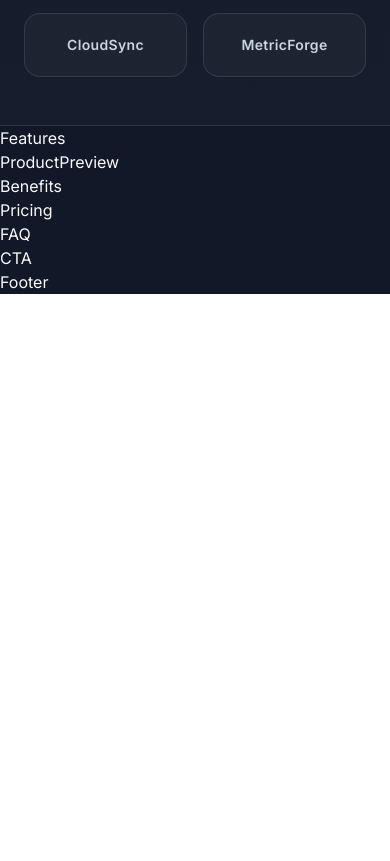
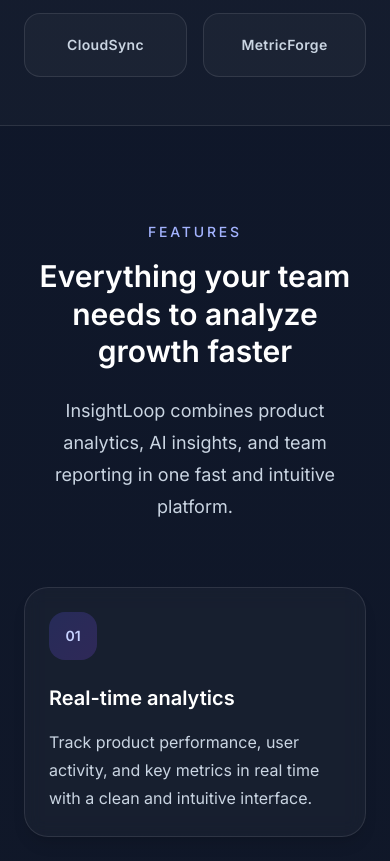
Before and after one commit to szymonbasiul/insightloop-saas-landing, a Next.js app: page / in a window 390 px wide. Shown: the part 2080-2941 px from the top of the page. Before the commit the page ends 2374 px from the top, so only its background shows below. Built offline with nearby package versions, Linux system fonts and the light colour scheme.

Commit message:
add features section with responsive cards

```diff
--- a/src/components/Features.tsx
+++ b/src/components/Features.tsx
@@ -1,3 +1,76 @@
+const features = [
+  {
+    title: "Real-time analytics",
+    description:
+      "Track product performance, user activity, and key metrics in real time with a clean and intuitive interface.",
+  },
+  {
+    title: "AI-powered insights",
+    description:
+      "Discover trends, anomalies, and growth opportunities with smart recommendations generated from your product data.",
+  },
+  {
+    title: "Event tracking",
+    description:
+      "Monitor user actions across your app and understand how people interact with features that matter most.",
+  },
+  {
+    title: "Custom dashboards",
+    description:
+      "Build flexible dashboards tailored to your team’s KPIs, product goals, and reporting workflows.",
+  },
+  {
+    title: "Team collaboration",
+    description:
+      "Share metrics, align product decisions, and keep stakeholders informed with a single source of truth.",
+  },
+  {
+    title: "Automated reports",
+    description:
+      "Save time with recurring reports and instant performance summaries delivered automatically to your team.",
+  },
+];
+
 export default function Features() {
-  return <section id="features">Features</section>;
+  return (
+    <section id="features" className="py-24">
+      <div className="mx-auto max-w-6xl px-6">
+        <div className="mx-auto max-w-3xl text-center">
+          <p className="text-sm font-medium uppercase tracking-[0.2em] text-indigo-300">
+            Features
+          </p>
+
+          <h2 className="mt-4 text-3xl font-semibold leading-tight text-white md:text-5xl">
+            Everything your team needs to analyze growth faster
+          </h2>
+
+          <p className="mt-6 text-lg leading-8 text-slate-300">
+            InsightLoop combines product analytics, AI insights, and team
+            reporting in one fast and intuitive platform.
+          </p>
+        </div>
+
+        <div className="mt-16 grid gap-6 md:grid-cols-2 xl:grid-cols-3">
+          {features.map((feature, index) => (
+            <div
+              key={feature.title}
+              className="rounded-3xl border border-white/10 bg-white/[0.03] p-6 shadow-lg backdrop-blur transition hover:-translate-y-1 hover:border-indigo-400/30 hover:bg-white/[0.05]"
+            >
+              <div className="flex h-12 w-12 items-center justify-center rounded-2xl bg-gradient-to-br from-indigo-500/20 to-violet-500/20 text-sm font-semibold text-indigo-200">
+                0{index + 1}
+              </div>
+
+              <h3 className="mt-6 text-xl font-semibold text-white">
+                {feature.title}
+              </h3>
+
+              <p className="mt-4 text-base leading-7 text-slate-300">
+                {feature.description}
+              </p>
+            </div>
+          ))}
+        </div>
+      </div>
+    </section>
+  );
 }
```
